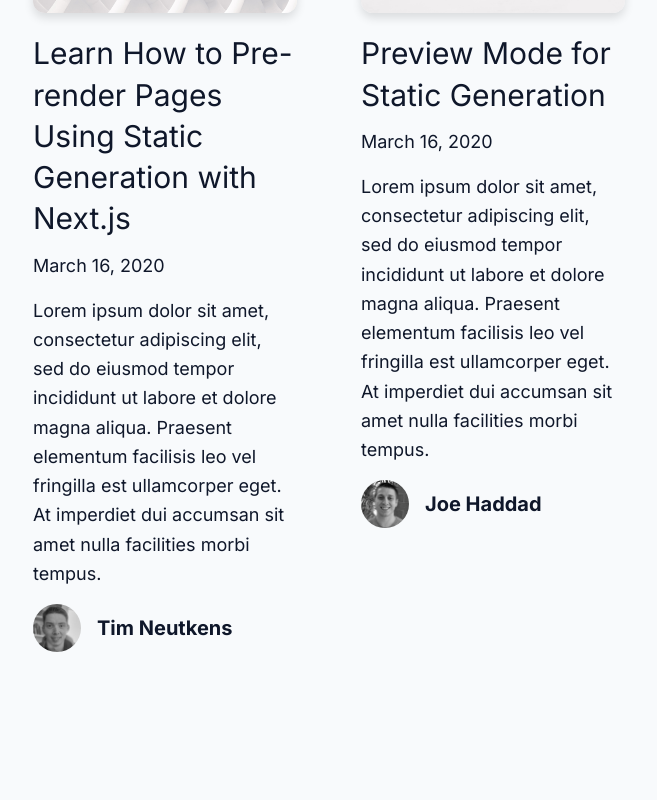
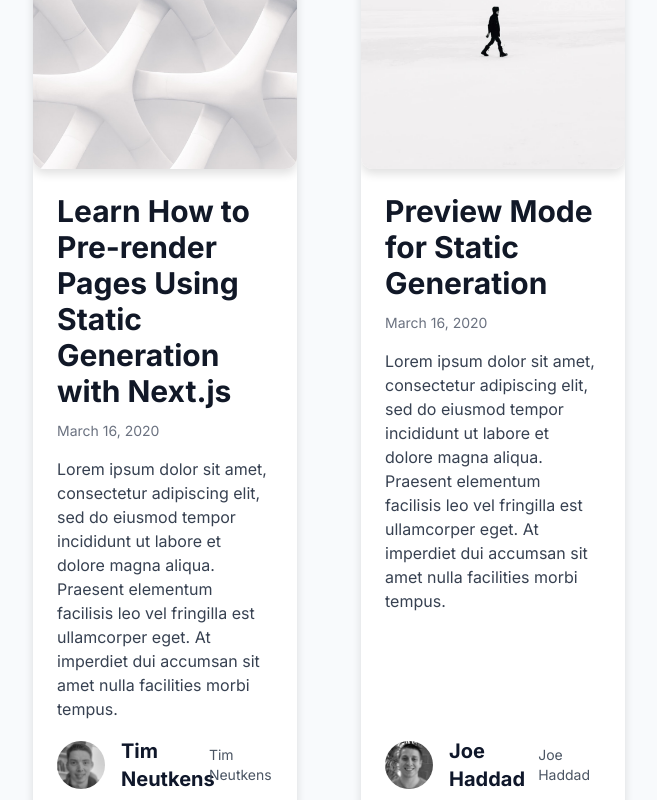
Before and after one commit to Xtosea/Blogtemplate1, a Next.js app: page / in a window 1280 px wide. Shown: the part 1340-2140 px from the top of the page, without its empty margins (147-804 px from the left). Built offline with nearby package versions, Linux system fonts and the light colour scheme.

Commit message:
Update post-preview.tsx

```diff
--- a/src/app/_components/post-preview.tsx
+++ b/src/app/_components/post-preview.tsx
@@ -3,6 +3,7 @@
 import Avatar from "./avatar";
 import CoverImage from "./cover-image";
 import DateFormatter from "./date-formatter";
+import cn from "classnames";
 
 type Props = {
   title: string;
@@ -11,6 +12,7 @@
   excerpt: string;
   author: Author;
   slug: string;
+  className?: string; // optional for card-level styling
 };
 
 export function PostPreview({
@@ -20,26 +22,41 @@
   excerpt,
   author,
   slug,
+  className,
 }: Props) {
   return (
-    <div>
-      <div className="mb-5">
-        <CoverImage slug={slug} title={title} src={coverImage} />
-      </div>
-      <h3 className="text-3xl mb-3 leading-snug">
+    <article
+      className={cn(
+        "flex flex-col rounded-xl overflow-hidden shadow-sm hover:shadow-lg transition-shadow duration-200 bg-white",
+        className
+      )}
+    >
+      {/* Cover image */}
+      <CoverImage slug={slug} title={title} src={coverImage} className="h-60 md:h-72 w-full object-cover" />
+
+      {/* Post content */}
+      <div className="p-6 flex flex-col flex-1">
+        <h3 className="text-2xl md:text-3xl font-bold mb-3 leading-snug">
           <Link
-          as={`/posts/${slug}`}
-          href="/posts/[slug]"
-          className="hover:underline"
+            href={`/posts/${slug}`}
+            className="hover:underline text-gray-900"
           >
             {title}
           </Link>
         </h3>
-      <div className="text-lg mb-4">
+
+        <div className="text-sm text-gray-500 mb-4">
           <DateFormatter dateString={date} />
         </div>
-      <p className="text-lg leading-relaxed mb-4">{excerpt}</p>
+
+        <p className="text-gray-700 mb-4 flex-1">{excerpt}</p>
+
+        {/* Author */}
+        <div className="mt-auto flex items-center">
           <Avatar name={author.name} picture={author.picture} />
+          <span className="ml-3 text-gray-600 text-sm">{author.name}</span>
         </div>
+      </div>
+    </article>
   );
 }
```
Lines whose indentation alone changed are shown as unchanged.
